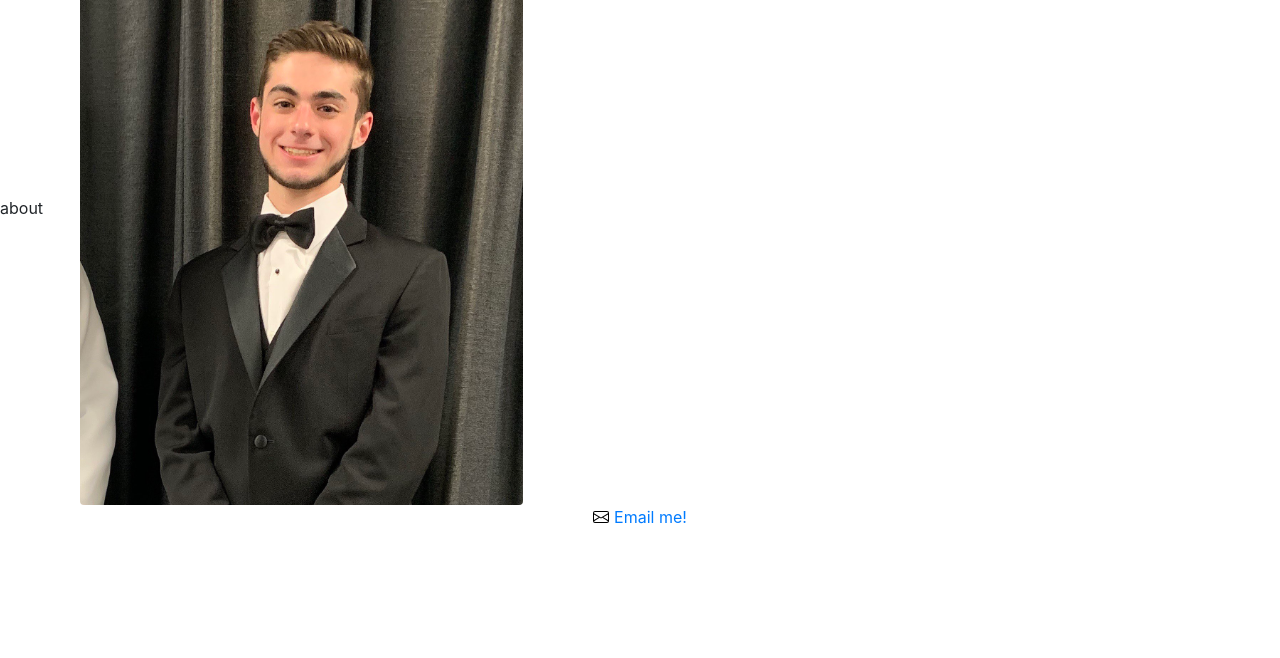
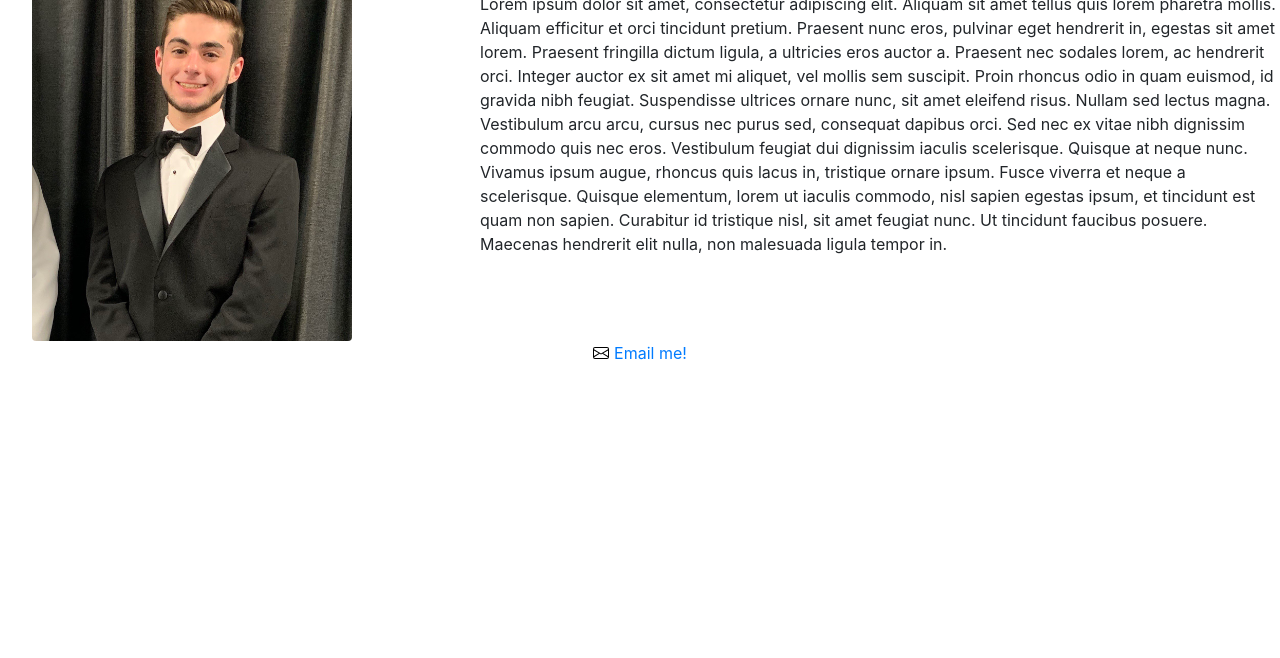
Before and after one commit to rydaws/ReviewSite, a plain HTML site: page pages/about.html in a window 1280 px wide. Shown: the part 142-800 px from the top of the page. Drawn offline with nearby package versions, Linux system fonts and the light colour scheme.

Commit message:
finished about page

```diff
--- a/css/styles.css
+++ b/css/styles.css
@@ -9,6 +9,17 @@
 
 .rounded {
     margin-left: 2rem;
-    height: 591px;
-    width: 443px;
+    max-width: 25%;
+    height: auto;
 }
+
+.content {
+    display: flex;
+    flex-direction: row;
+}
+.bio {
+    width: 50rem;
+    margin-left: 8rem;
+    margin-top: 2rem;
+    flex-direction: column;
+}
--- a/pages/about.html
+++ b/pages/about.html
@@ -12,19 +12,35 @@
 
 <body>
     <script id="replace_with_navbar" src="../js/nav.js"></script>
-    about
+    <div class="content">
     <img src="../img/image0.jpg" class="rounded" alt="...">
+        <div class="bio">
+            <h2>Author: Ryan Dawson</h2>
+            Lorem ipsum dolor sit amet, consectetur adipiscing elit. Aliquam sit amet tellus quis lorem pharetra mollis.
+            Aliquam efficitur et orci tincidunt pretium. Praesent nunc eros, pulvinar eget hendrerit in, egestas sit
+            amet
+            lorem. Praesent fringilla dictum ligula, a ultricies eros auctor a. Praesent nec sodales lorem, ac hendrerit
+            orci. Integer auctor ex sit amet mi aliquet, vel mollis sem suscipit. Proin rhoncus odio in quam euismod, id
+            gravida nibh feugiat. Suspendisse ultrices ornare nunc, sit amet eleifend risus. Nullam sed lectus magna.
+            Vestibulum arcu arcu, cursus nec purus sed, consequat dapibus orci. Sed nec ex vitae nibh dignissim commodo
+            quis
+            nec eros.
 
-
-
-
-
+            Vestibulum feugiat dui dignissim iaculis scelerisque. Quisque at neque nunc. Vivamus ipsum augue, rhoncus
+            quis
+            lacus in, tristique ornare ipsum. Fusce viverra et neque a scelerisque. Quisque elementum, lorem ut iaculis
+            commodo, nisl sapien egestas ipsum, et tincidunt est quam non sapien. Curabitur id tristique nisl, sit amet
+            feugiat nunc. Ut tincidunt faucibus posuere. Maecenas hendrerit elit nulla, non malesuada ligula tempor in.
+        </div>
+    </div>
     <footer>
         <a href="mailto:rdawson@albany.edu" class="email">
             <img src="../img/envelope.svg" class="mailImg" />
             Email me!</a>
     </footer>
-    <script src="https://cdn.jsdelivr.net/npm/bootstrap@5.0.2/dist/js/bootstrap.bundle.min.js" integrity="sha384-MrcW6ZMFYlzcLA8Nl+NtUVF0sA7MsXsP1UyJoMp4YLEuNSfAP+JcXn/tWtIaxVXM" crossorigin="anonymous"></script>
+    <script src="https://cdn.jsdelivr.net/npm/bootstrap@5.0.2/dist/js/bootstrap.bundle.min.js"
+        integrity="sha384-MrcW6ZMFYlzcLA8Nl+NtUVF0sA7MsXsP1UyJoMp4YLEuNSfAP+JcXn/tWtIaxVXM"
+        crossorigin="anonymous"></script>
 
 </body>
 
```
